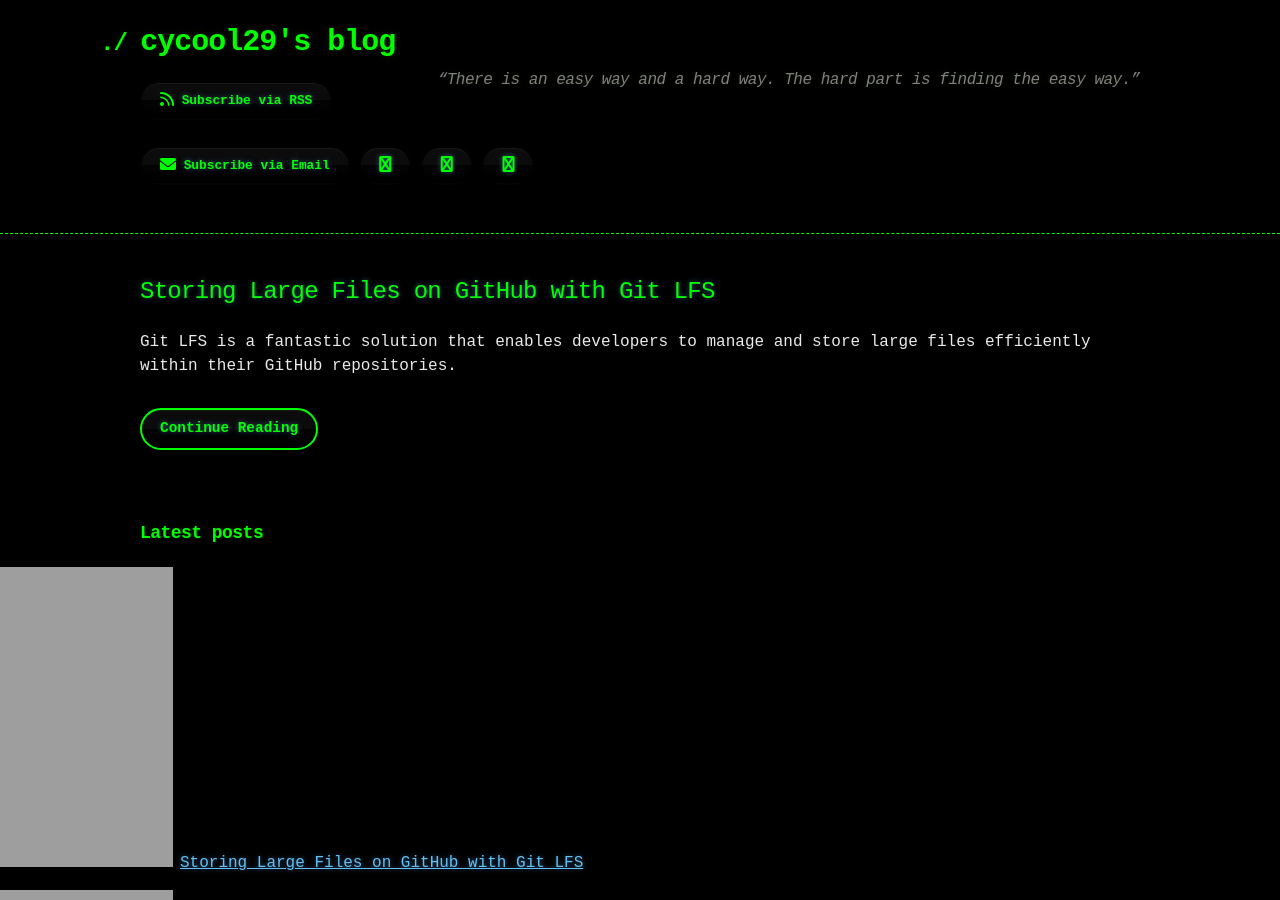
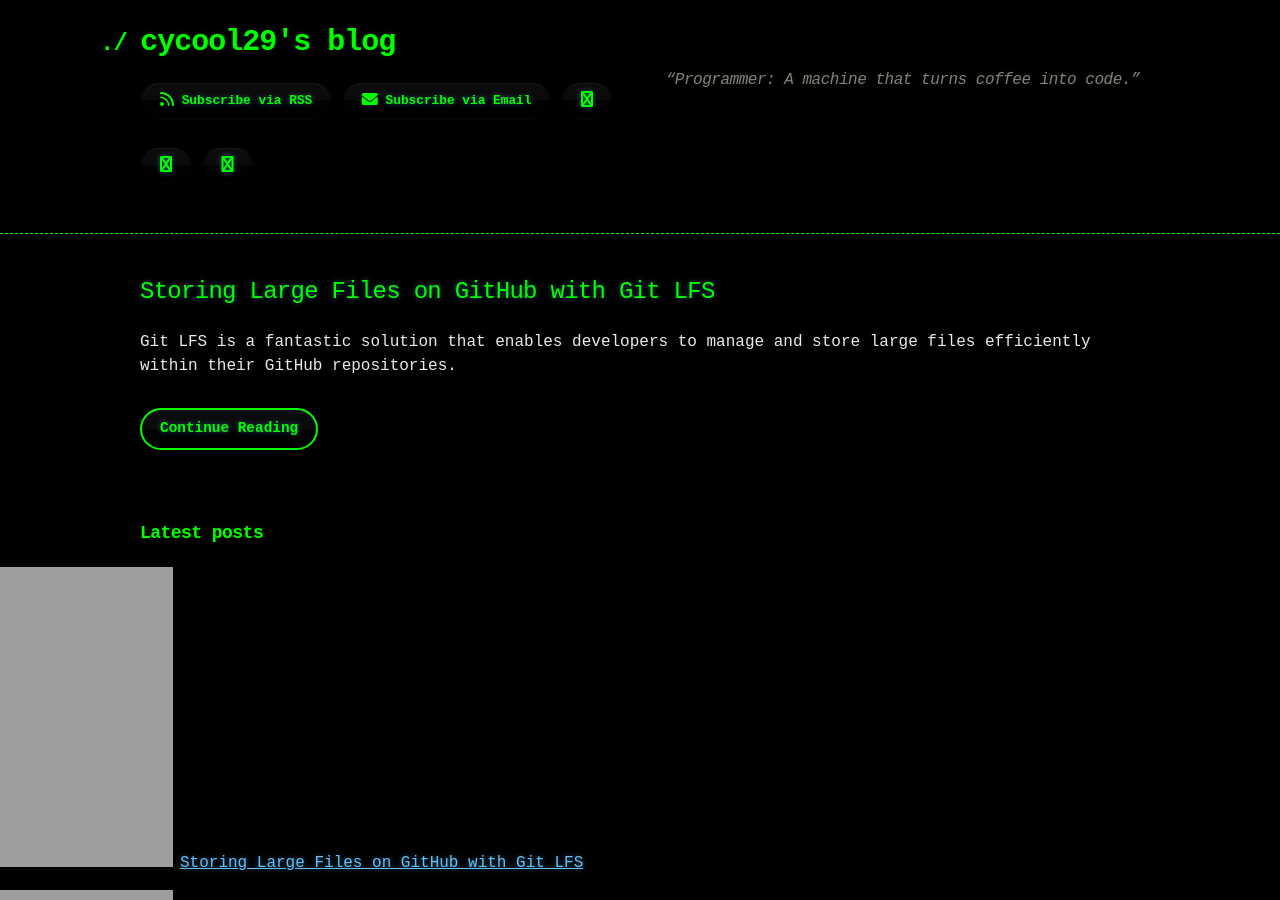
Before and after one commit to cycool29/cycool29.github.io, a Jekyll site: the page built from index.md, in a window 1280 px wide and 900 px high. Built offline with Jekyll 4.4.1, drawn with Linux system fonts in a browser that asks for light colours; a style sheet for code colours, icons or effects is not loaded.

Commit message:
Update quotes

```diff
--- a/_config.yml
+++ b/_config.yml
@@ -1,5 +1,5 @@
 title: cycool29's blog
-description: "“There is an easy way and a hard way. The hard part is finding the easy way.” "
+description: "“Programmer: A machine that turns coffee into code.” "
 bio: A high school student. Intermediate in Python, Git, Bash. Learning JavaScript. He/Him. "
 author: cycool29
 url: https://cycool29.github.io
```
